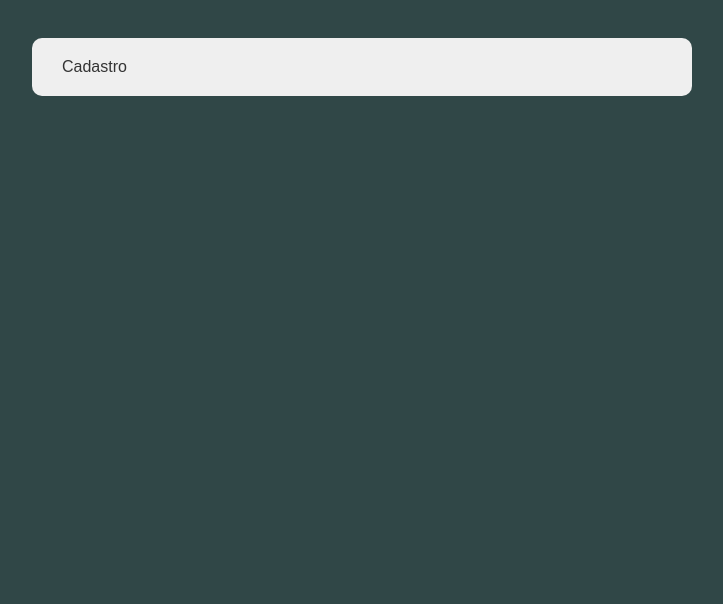
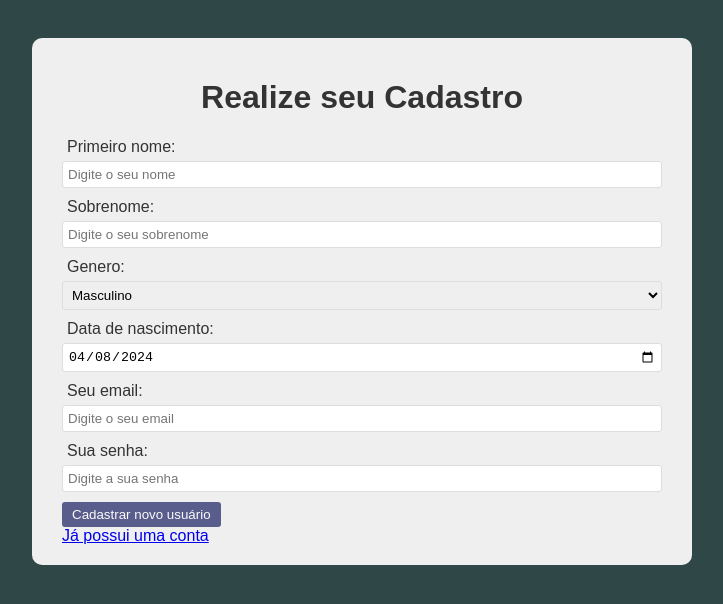
Before and after one commit to Iagohss/CodexPS20232Grupo4, a React (Vite) app in the folder client/: page /cadastro in a window 1280 px wide. Shown: the top 604 px of the page, without its empty margins (278-1001 px from the left). Built offline with nearby package versions, Linux system fonts and the light colour scheme.

Commit message:
feat: implementa tela de cadastro de novo usuário

```diff
--- a/client/src/components/UI/Autenticacao/Cadastro.tsx
+++ b/client/src/components/UI/Autenticacao/Cadastro.tsx
@@ -1,6 +1,104 @@
+import { useContext, useState } from "react";
+import { Link, useNavigate } from "react-router-dom";
+import { TUsuario } from "../../../util/types";
+import { doPOSTusuario } from "../../../util/postUsuario";
+import { AuthContext } from "../../context/Context";
+
 const Cadastro = () => {
+  const context = useContext(AuthContext);
+  const navigate = useNavigate();
+
+  const [email, setEmail] = useState("");
+  const [primeiroNome, setPrimeiroNome] = useState("");
+  const [restoNome, setRestoNome] = useState("");
+  const [dataNascimento, setDataNascimento] = useState(new Date());
+  const [genero, setGenero] = useState("Masculino");
+  const [senha, setSenha] = useState("");
+
+  const handleSubmit = async (e : React.FormEvent) => {
+      e.preventDefault();
+      const newUser: TUsuario = {
+        email: email,
+        primeiroNome: primeiroNome,
+        restoNome: restoNome,
+        dataNascimento: dataNascimento,
+        genero: genero,
+        senha: senha
+      };
+
+      try {
+        const user = await doPOSTusuario(newUser);
+        context!.setEmail(user.email);
+        context!.setSenha(user.senha)
+        return navigate("/tarefas");
+      } catch (error : any){
+        setSenha("");
+      }
+  };
+
+
   return (
-    <div>Cadastro</div>
+    <div className="cadastro-form" onSubmit={handleSubmit}>
+        <h1>Realize seu Cadastro</h1>
+        <form >
+            <label htmlFor="nome">Primeiro nome:</label>
+            <input
+                type="Text"
+                id='nome'
+                placeholder='Digite o seu nome'
+                value={primeiroNome}
+                onChange={(e)=> setPrimeiroNome(e.target.value)}
+            />
+            <label htmlFor="sobrenome">Sobrenome:</label>
+            <input
+                type="Text"
+                id='sobrenome'
+                placeholder='Digite o seu sobrenome'
+                value={restoNome}
+                onChange={(e)=> setRestoNome(e.target.value)}
+            />
+            <label htmlFor="genero">Genero:</label>
+            <select
+                id="genero"
+                name="genero"
+                value={genero}
+                onChange={(e)=> setGenero(e.target.value)}
+            >
+              <option value="masculino">Masculino</option>
+              <option value="feminino">Feminino</option>
+              <option value="nao binario">Não binário</option>
+              <option value="Outro">Outro</option>
+              <option value="nao informado">Prefiro não informar</option>
+            </select>
+            <label htmlFor="data">Data de nascimento:</label>
+            <input
+                type="date"
+                id="data"
+                value={dataNascimento.toISOString().substring(0,10)}
+                onChange={(e)=> {
+                  if (e.target.value) setDataNascimento(new Date(e.target.value))
+                }}
+            />
+            <label htmlFor="email">Seu email:</label>
+            <input
+                type="Text"
+                id='email'
+                placeholder='Digite o seu email'
+                value={email}
+                onChange={(e)=> setEmail(e.target.value)}
+            />
+            <label htmlFor="senha">Sua senha:</label>
+            <input
+                type="password"
+                id="senha"
+                placeholder='Digite a sua senha'
+                value={senha}
+                onChange={(e)=> setSenha(e.target.value)}
+            />
+            <button type='submit'>Cadastrar novo usuário</button>
+        </form>
+        <Link className="link-cadastro" to="/"> Já possui uma conta </Link>
+    </div>
   )
 }
 
--- a/client/src/components/UI/Autenticacao/Login.tsx
+++ b/client/src/components/UI/Autenticacao/Login.tsx
@@ -1,15 +1,15 @@
 import { useContext, useState } from "react";
-import { Link, useNavigate } from "react-router-dom"
+import { Link, useNavigate } from "react-router-dom";
 import { AuthContext } from "../../context/Context";
 import { doGETusuario } from "../../../util/getUsuario";
 
 const Login = () => {
   const context = useContext(AuthContext);
+  const navigate = useNavigate();
 
   const [email, setEmail] = useState("");
   const [senha, setSenha] = useState("");
   const [error, setError] = useState(false);
-  const navigate = useNavigate();
 
   const handleSubmit = async (e : React.FormEvent) => {
     e.preventDefault();
@@ -51,7 +51,7 @@ const Login = () => {
             />
             <p className="erro">{
             error
-              ? "Email ou senha incorretos!"
+              ? "Email e senha incorretos!"
               : ""
             }</p>
             <button type='submit'>OK</button>
--- a/client/src/components/UI/ListaDeTarefas/TodoForm.tsx
+++ b/client/src/components/UI/ListaDeTarefas/TodoForm.tsx
@@ -3,9 +3,9 @@ import { TarefaNoAutentication } from '../../../util/types'
 
 type AddTarefaProps = {addTarefa : (nt : TarefaNoAutentication) => void}
 const TodoForm = (props : AddTarefaProps) => {
-    const [titulo, setTitulo] = useState("")
-    const [descricao, setDescricao] = useState("")
-    const [dataLimite, setDataLimite] = useState(new Date())
+    const [titulo, setTitulo] = useState("");
+    const [descricao, setDescricao] = useState("");
+    const [dataLimite, setDataLimite] = useState(new Date());
 
     const handleSubmit = (e : React.FormEvent) => {
         e.preventDefault();
@@ -47,7 +47,6 @@ const TodoForm = (props : AddTarefaProps) => {
             <input
                 type="date"
                 id="data"
-                placeholder='Digite o título da tarefa'
                 value={dataLimite.toISOString().substring(0,10)}
                 onChange={(e)=> {
                   if (e.target.value) setDataLimite(new Date(e.target.value))
--- /dev/null
+++ b/client/src/util/postUsuario.tsx
@@ -0,0 +1,16 @@
+import { _dataTarefas, TUsuario, _dataUsuarios } from "./types";
+
+export async function doPOSTusuario(newUsuario : TUsuario) : Promise<TUsuario>{
+  console.log(JSON.stringify(newUsuario));
+  const response = await fetch(`http://localhost:5000/api/v1/usuarios`, {
+    method: "POST",
+    body: JSON.stringify(
+      newUsuario
+    ),
+    headers: {
+      "Content-Type": "application/json",
+    },
+  });
+  const saida : _dataUsuarios = await response.json();
+  return saida._data;
+}
```
